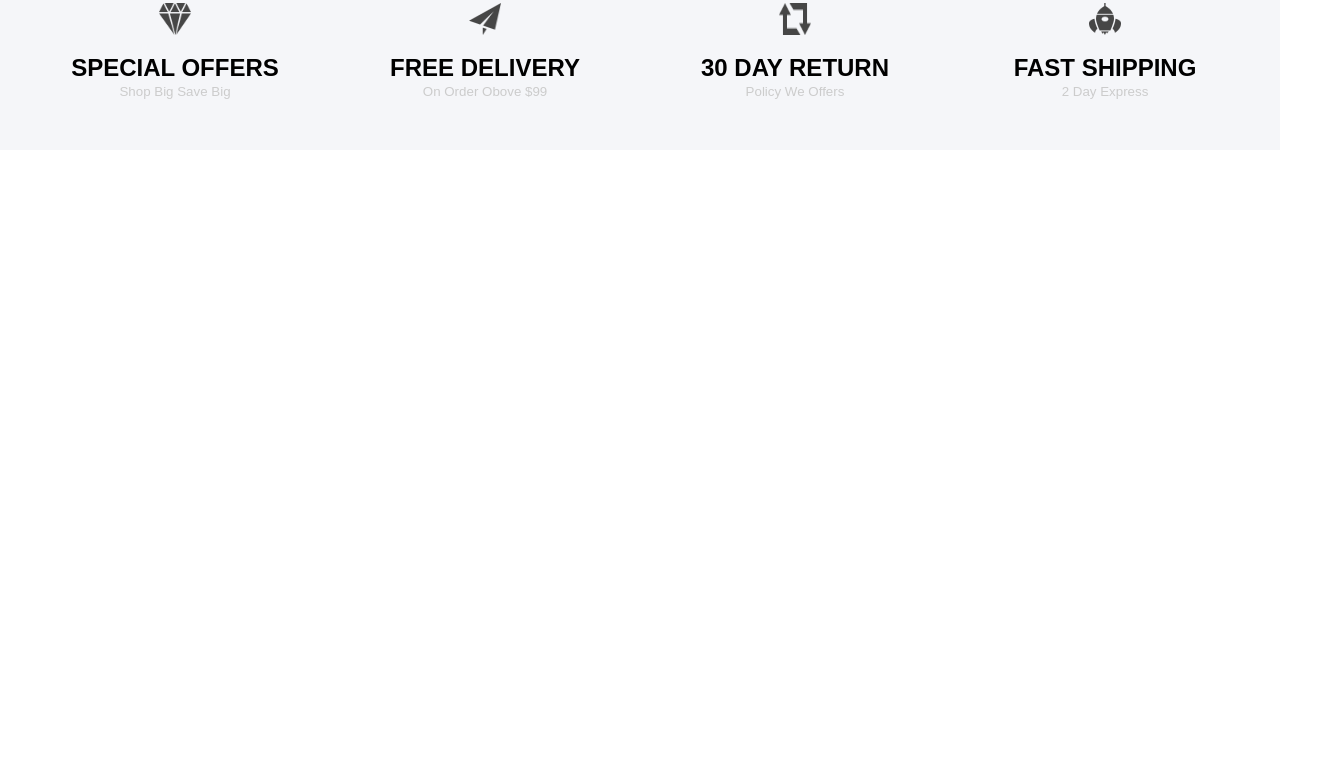
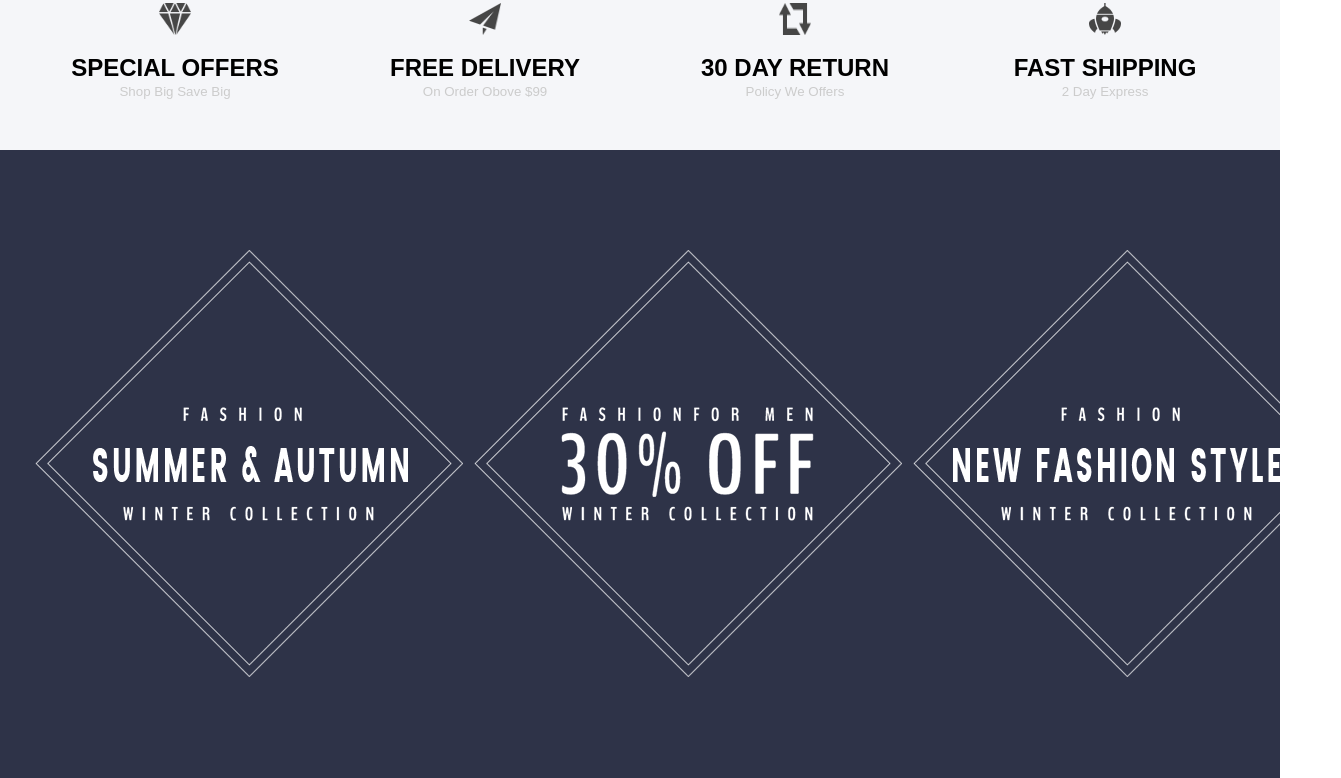
Before and after one commit to minhduc3008/css_final_01, a plain HTML site: page index.html in a window 1280 px wide. Shown: the part 1156-1934 px from the top of the page, 1341 px wide, since content can reach past the window. Drawn offline with Linux system fonts and the light colour scheme.

Commit message:
feature promotion done

```diff
--- a/style.css
+++ b/style.css
@@ -232,3 +232,21 @@ ul.product-list li .buy i {
 #shipping ul li small {
     color: #ccc;
 }
+
+/* Promotion */
+
+#promotion {
+    background-color: #2e3348;
+}
+
+#promotion ul {
+    display: flex;
+    width: 100%;
+    max-width: 100%;
+}
+
+#promotion ul li {
+    width: 33%;
+    padding: 100px 0px;
+    margin: 0px 15px;
+}
```
